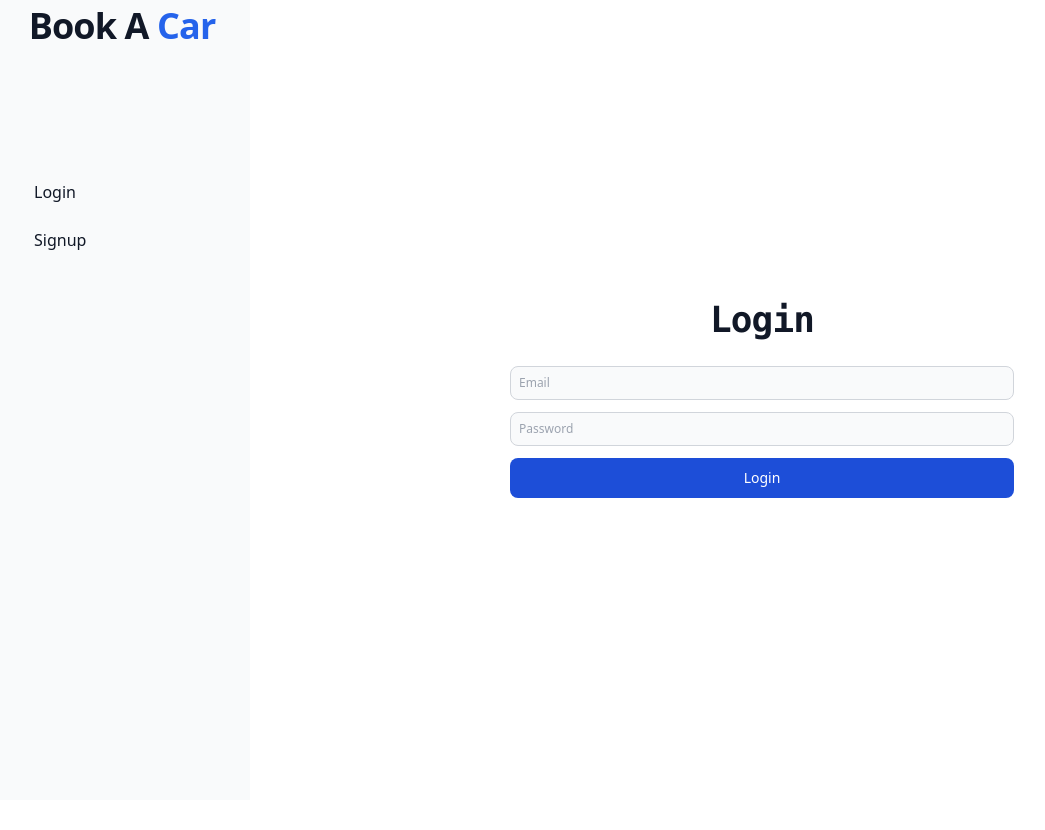
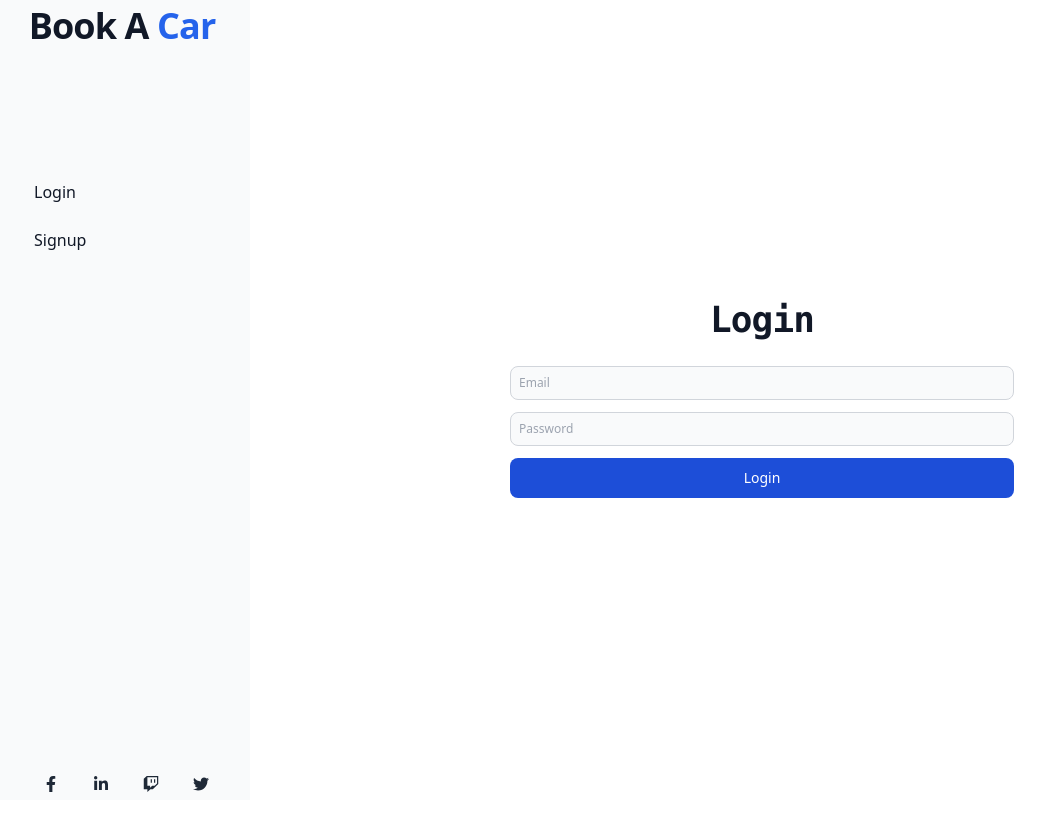
Before and after one commit to hamidazim321/book-a-car-frontend, a React (Create React App) app: page / in a window 1280 px wide. Shown: the top 830 px of the page, without its empty margins (6-1051 px from the left). After the commit the page ends 800 px from the top, so only its background shows below. Built offline with nearby package versions, Linux system fonts and the light colour scheme.

Commit message:
Add social icons to navigation Panel

```diff
--- a/src/components/NavigationPanel.jsx
+++ b/src/components/NavigationPanel.jsx
@@ -1,6 +1,9 @@
 import React, { useEffect, useState } from 'react';
 import { NavLink, Link, useNavigate } from 'react-router-dom';
 import { useDispatch } from 'react-redux';
+import {
+  FaFacebookF, FaLinkedinIn, FaTwitch, FaTwitter,
+} from 'react-icons/fa';
 import { getUser } from '../helpers/storage';
 import { logoutUser } from '../redux/auth/authThunk';
 import { toastInfo } from '../redux/toast/toastSlice';
@@ -50,14 +53,14 @@ export default function NavigationPanel() {
         </svg>
       </button>
 
-      <aside id="default-sidebar" className={`p-2 bg-gray-50 fixed md:static top-0 left-0 z-40 w-64 h-screen transition-transform md:translate-x-0 ${openSidebar ? '' : '-translate-x-full'}`} aria-label="Sidebar">
+      <aside id="default-sidebar" className={`p-2 flex flex-col bg-gray-50 fixed md:static top-0 left-0 z-40 w-64 h-screen transition-transform md:translate-x-0 ${openSidebar ? '' : '-translate-x-full'}`} aria-label="Sidebar">
         <div>
           <h1 className="text-center mb-4 text-4xl font-extrabold leading-none tracking-tight text-gray-900">
             Book A
             <span className="text-blue-600"> Car</span>
           </h1>
         </div>
-        <div className="h-full px-3 py-4 overflow-y-auto pt-28">
+        <div className="px-3 py-4 overflow-y-auto pt-28">
           <ul className="space-y-2 font-medium">
             {loggedIn && (
               <>
@@ -125,6 +128,14 @@ export default function NavigationPanel() {
             )}
           </ul>
         </div>
+        <div className="mt-auto px-4">
+          <ul className="flex ms-2 justify-around items-center">
+            <li className="cursor-pointer"><FaFacebookF /></li>
+            <li className="cursor-pointer"><FaLinkedinIn /></li>
+            <li className="cursor-pointer"><FaTwitch /></li>
+            <li className="cursor-pointer"><FaTwitter /></li>
+          </ul>
+        </div>
       </aside>
     </div>
   );
```
